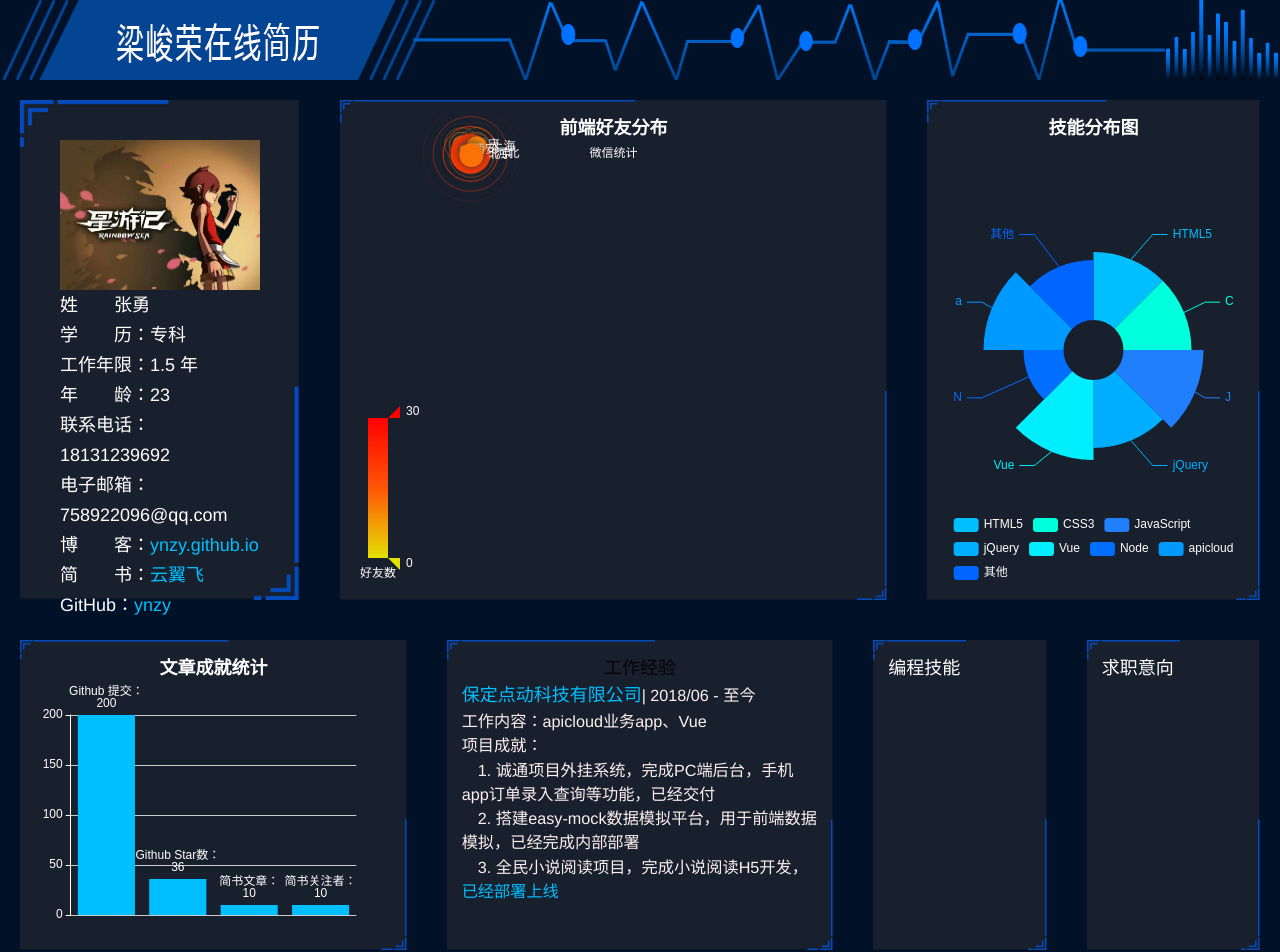
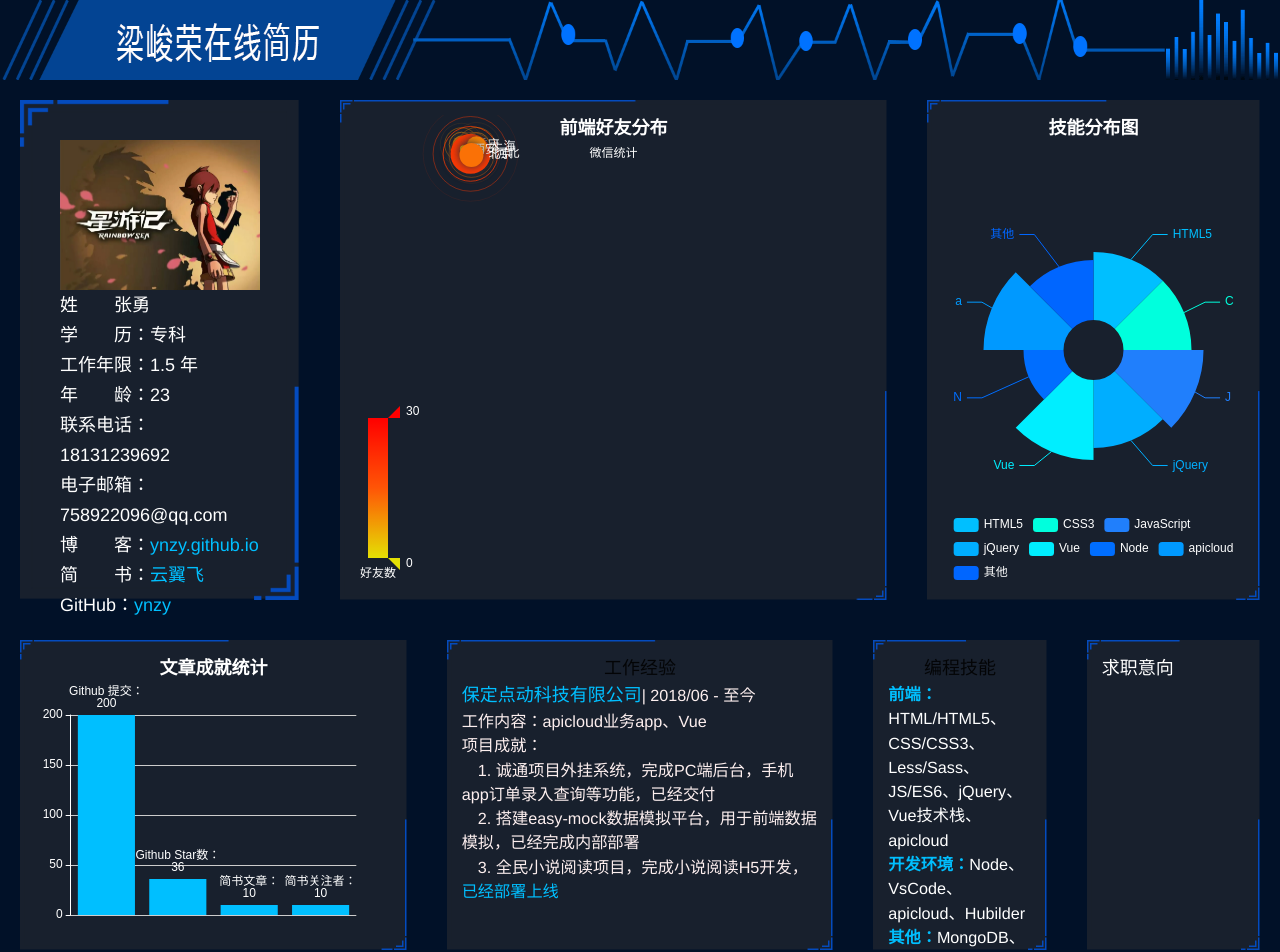
Before and after one commit to ynzy/vue_echart_CurriculumVitae, a Vue app: page /#/ in a window 1280 px wide. Shown: the top 952 px of the page. Built offline with nearby package versions, Linux system fonts and the light colour scheme.

Commit message:
编程技能

```diff
--- a/src/components/ProgrammingSkills.vue
+++ b/src/components/ProgrammingSkills.vue
@@ -1,6 +1,11 @@
 <!-- 编程技能 -->
 <template>
-  <div :class="ProgrammingSkills">编程技能</div>
+  <div :class="ProgrammingSkills">
+     <h3 class="text-center">编程技能</h3>
+    <p class="font-small"><span class="font-bold">前端：</span>HTML/HTML5、CSS/CSS3、Less/Sass、JS/ES6、jQuery、Vue技术栈、apicloud</p>
+    <p class="font-small"><span class="font-bold">开发环境：</span>Node、VsCode、apicloud、Hubilder</p>
+    <p class="font-small"><span class="font-bold">其他：</span>MongoDB、pm2</p>
+  </div>
 </template>
 
 <script>
@@ -26,4 +31,20 @@ export default {
   border-image: url("~@/./assets/img/border_image.png") 30 30 stretch;
   background: #18202d;
 }
+.part-six-responsive {
+  width: 100%;
+  border: 40px solid transparent;
+  border-image: url("~@/./assets/img/border_image.png") 30 30 stretch;
+  background: #18202d;
+}
+.text-center {
+  text-align: center;
+}
+.font-small {
+  font-size: .9em;
+}
+.font-bold {
+  font-weight: bold;
+  color: deepskyblue;
+}
 </style>
```
